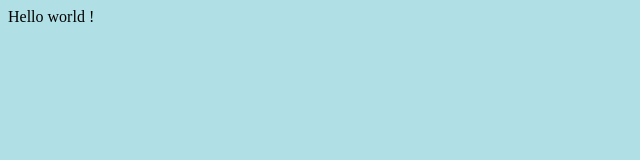
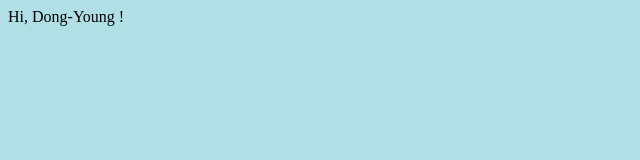
Before and after one commit to dongyoungyu/page, a plain HTML site: page index.html in a window 1280 px wide. Shown: the full height of the page, 0-640 px from the left. Drawn offline with Linux system fonts and the light colour scheme.

Commit message:
Update index.html

```diff
--- a/index.html
+++ b/index.html
@@ -4,6 +4,6 @@
 		<link rel="stylesheet" href="style.css">
 	</head>
 	<body>
-		Hello world !
+		Hi, Dong-Young !
 	</body>
 </html>
```
